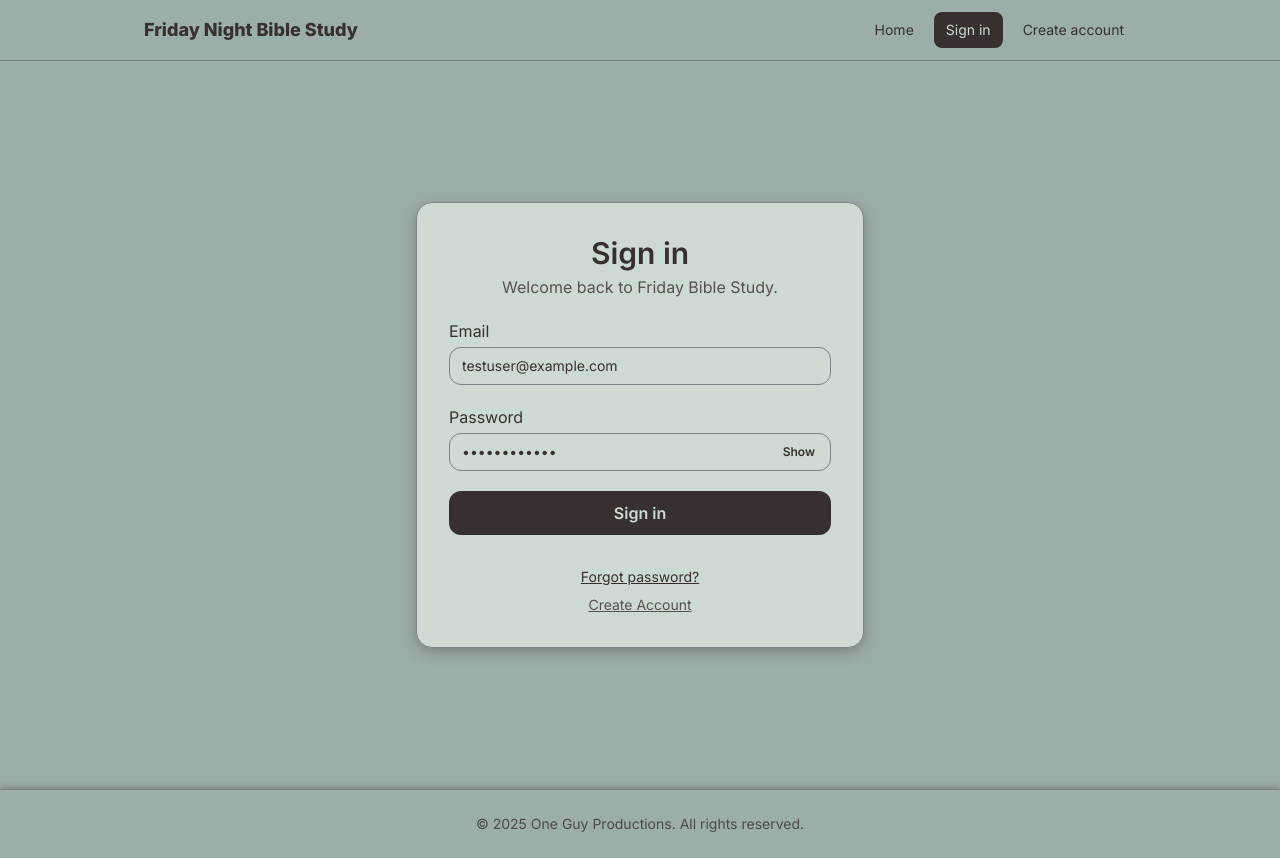
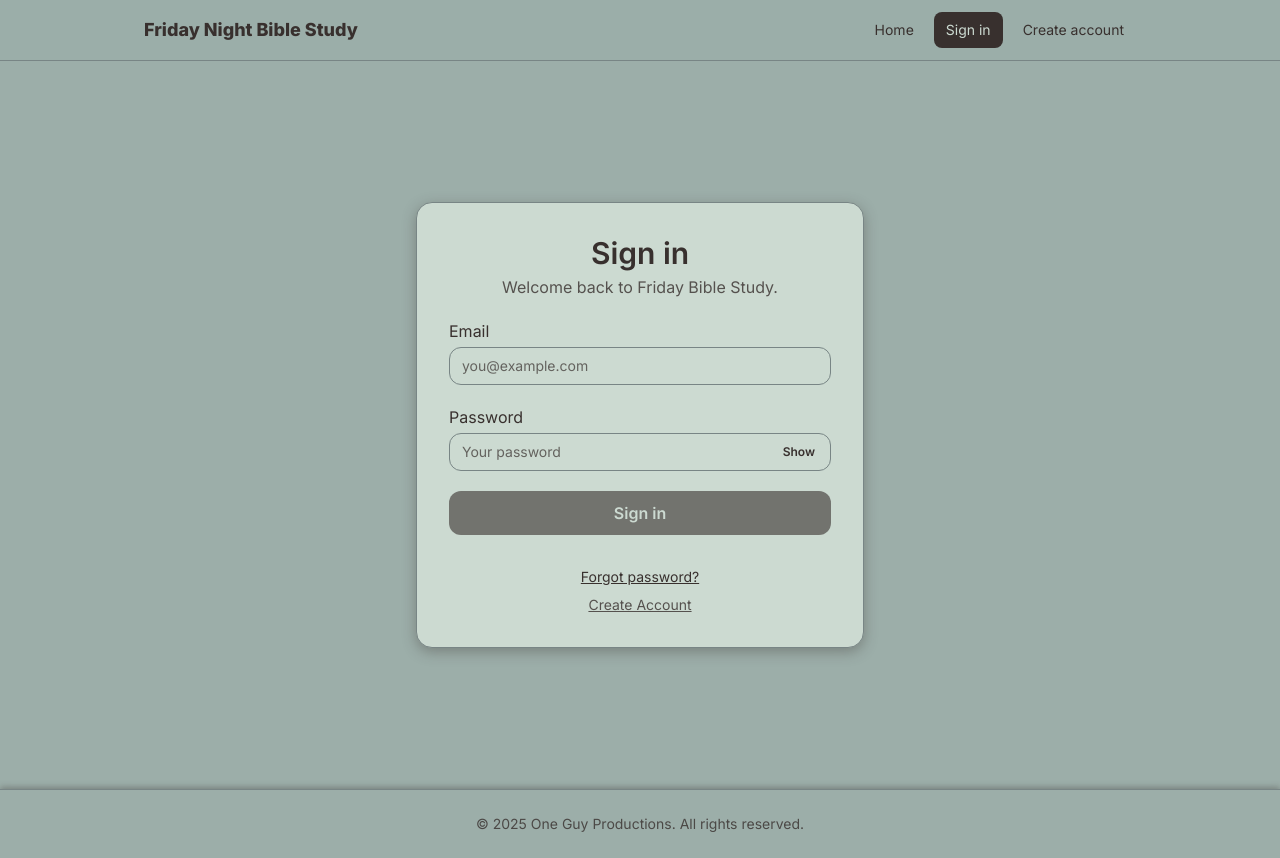
Before and after one commit to nathangreen1632/FridayBibleStudy, a React (Vite) app in the folder Client/: page /login in a window 1280 px wide. Built offline with nearby package versions, Linux system fonts and the light colour scheme; no server answers.

Commit message:
fix(auth): reset default email and password values in `Login.auth.tsx`
- Update initial state of `email` and `password` to empty strings for improved security and cleaner form initialization.

```diff
--- a/Client/src/pages/auth/Login.auth.tsx
+++ b/Client/src/pages/auth/Login.auth.tsx
@@ -12,8 +12,8 @@ export default function Login(): React.ReactElement {
   const loc = useLocation();
   const { login, loading } = useAuthStore();
 
-  const [email, setEmail] = useState('testuser@example.com');
-  const [password, setPassword] = useState('Password123!');
+  const [email, setEmail] = useState('');
+  const [password, setPassword] = useState('');
   const [showPw, setShowPw] = useState(false);
   const [ready, setReady] = useState(false);        // reCAPTCHA readiness (optional)
   const [err, setErr] = useState<string | null>(null);
```
